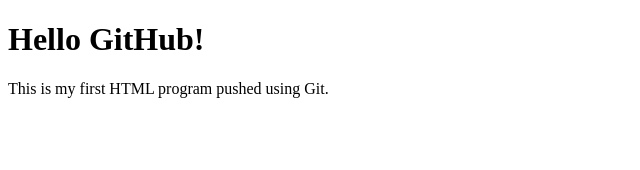
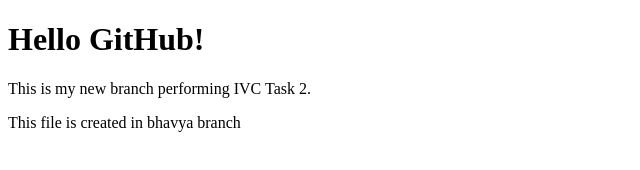
Before and after one commit to BHAVYASAHITH25/Task1_GIT, a plain HTML site: page index.html in a window 1280 px wide. Shown: the whole page, without its empty margins (0-640 px from the left). Drawn offline with Linux system fonts and the light colour scheme.

Commit message:
Added new changes in bhavya branch

```diff
--- a/index.html
+++ b/index.html
@@ -5,6 +5,7 @@
 </head>
 <body>
     <h1>Hello GitHub!</h1>
-    <p>This is my first HTML program pushed using Git.</p>
+    <p>This is my new branch performing IVC Task 2.</p>
+    <p>This file is created in bhavya branch</p>
 </body>
 </html>
```
